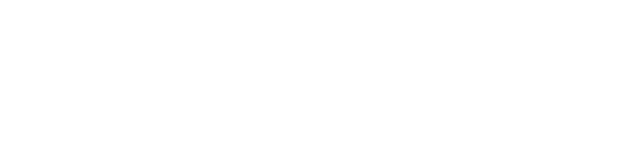
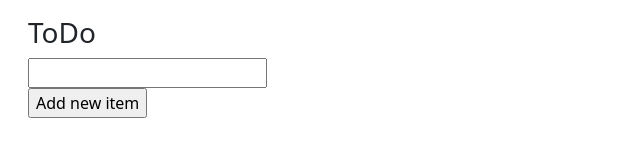
Before and after one commit to erikaangela/js-project-8, a website: page project-8.html in a window 1280 px wide. Shown: the whole page, without its empty margins (0-640 px from the left). Drawn offline with nearby package versions, Linux system fonts and the light colour scheme.

Commit message:
Noon session. Working on JS-P, Project 8. Basic outline of UI, starting function to add list items.

```diff
--- a/project-8.html
+++ b/project-8.html
@@ -26,9 +26,28 @@ Also, you can use JavaScript to add an "onclick" attribute to elements you're us
 </head>
 
 <body>
+  <div class="container-fluid m-3">
+    <div class="row">
+      <h3>ToDo</h3>
+    </div>
+    <div class="row">
+      <div class="col">
+        <form onsubmit="event.preventDefault(); addToList()">
+          <input type="text" id="item" name="item"><br>
+          <input type="submit" value="Add new item">
+        </form>
+      </div>
+      <div class="col list-items">
+      </div>
+    </div>
+  </div>
 
+  <script>
+    let list = [];
+    function addToList() {
 
-  <script></script>
+    }
+  </script>
 </body>
 
 </html>
```
